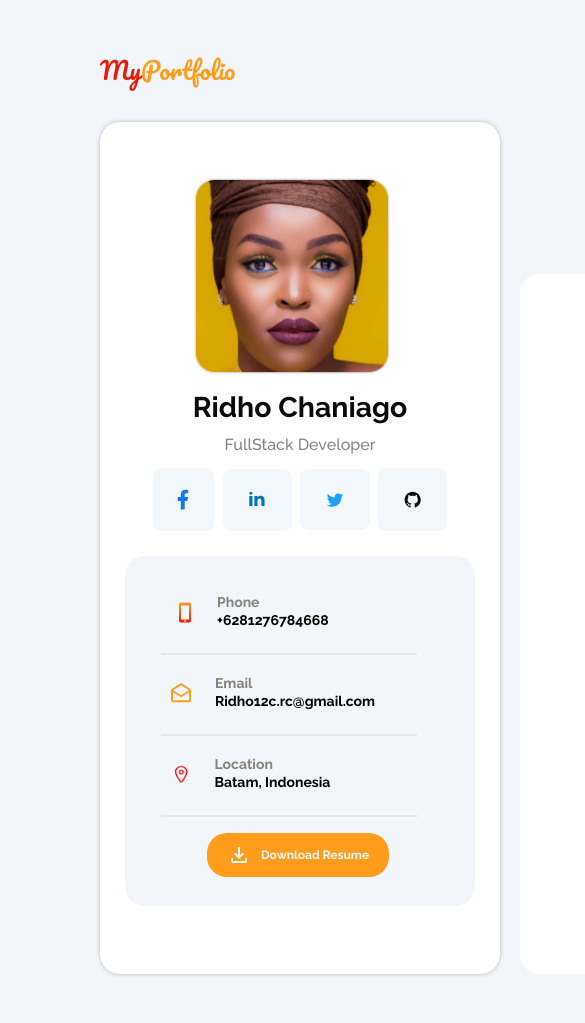
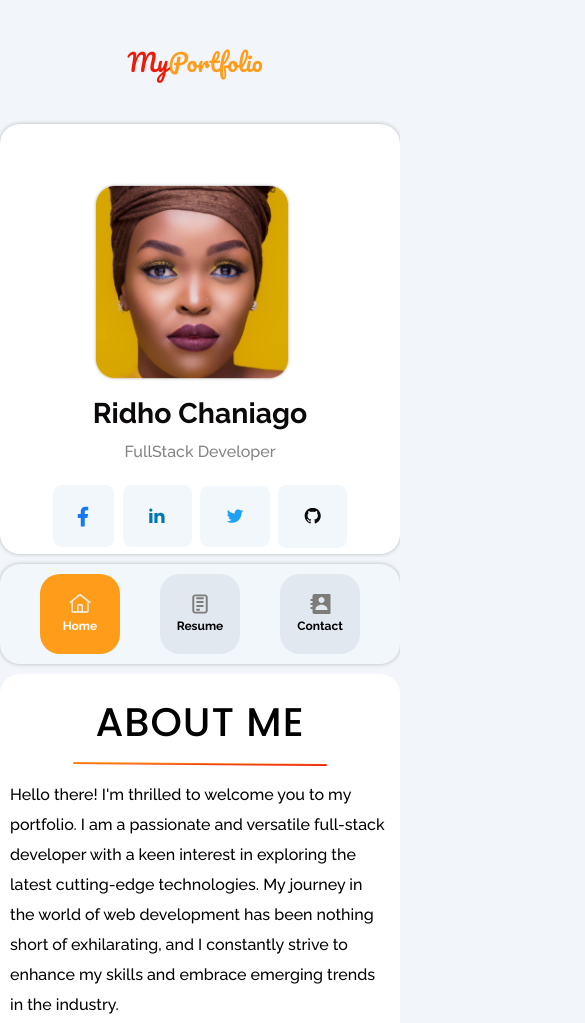
Before and after one commit to ridho-chaniago/assigmentharisenin.com, a website: page src/index.html in a window 390 px wide. Shown: the top 1023 px of the page, 585 px wide, since content can reach past the window. Drawn offline with Linux system fonts and the light colour scheme.

Commit message:
responsive home

```diff
--- a/src/directive.css
+++ b/src/directive.css
@@ -7,6 +7,8 @@
     html{
         font-family:raleway;
         color: black;
+
+        background-color: #F2F5F9;
     }
     h1{
         font-family:poppins;
@@ -43,3 +45,12 @@
 border: 1px solid;
 border-image-source: linear-gradient(180deg, #FD8A18 0%, #EE2C0B 100%);
 }
+.terlihat{
+    margin-top:22.34px;
+    width: 350px;
+    height: 350px;
+    border-radius: 20px;
+    background-color: #F2F5F9;
+    margin-bottom: 66px;
+    justify-content: center;
+}
--- a/src/index.html
+++ b/src/index.html
@@ -17,20 +17,46 @@
 
 </head>
 
-<body>
-    <div class="w-[1440px] h-[1024px] bg-[#f2f5f9] shadow-[0px 4px 4px 0px rgba(0, 0, 0, 0.25)] py-[18px] px-[100px]">
+<body >
+    <div class="max-sm:w-auto max-sm:justify-center max-sm:h-[auto] max-sm:items-center mx-auto  w-[1440px] h-[1024px] bg-[#f2f5f9] shadow-[0px 4px 4px 0px rgba(0, 0, 0, 0.25)] py-[18px] px-[100px]
+    max-sm:p-0 max-sm:m-auto
+    ">
 
-    <header class=" w-[1240] h-[104px] py-[44px] flex flex-shrink-0 items-center justify-between">
+    <header class=" w-[1240] h-[104px] py-[44px] flex flex-shrink-0 items-center justify-between
+    max-sm:px-[20px]
+    max-sm:py-auto
+    max-sm:h-auto
+    max-sm:w-[350px]
+    max-sm:justify-center
+    max-sm:m-auto
+
+
+
+
+    ">
         <!-- logo -->
         <div>
-          <p class="text-[24px] font-[400] py-[20px] font-pacifico text-red">My<span class="text-secondary">Portfolio</span></p>
+          <p class="text-[24px] font-[400] max-sm:py-0 py-[20px] font-pacifico text-red">My<span class="text-secondary">Portfolio</span></p>
         </div>
 
     </header>
 
-    <main class="bg-[#F2F5F9] flex w-[1240px]">
+    <main class="bg-[#F2F5F9] flex w-auto
+    max-sm:flex-col
+    max-sm:w-[400px]
+    max-sm:p-0
+    max-sm:mx-auto
+
+
+
+    ">
         <!-- Profile Card -->
-        <div class="profile-card w-[400px] h-[852px] bg-[#fff] shadow-shadowku shrink-0 rounded-[20px] flex flex-wrap justify-center items-center">
+        <div class=" profile-card w-[400px] h-[852px] bg-[#fff] shadow-shadowku shrink-0 rounded-[20px] flex flex-wrap justify-center items-center
+
+        max-sm:h-[430px]
+        max-sm:w-auto
+
+        ">
             <!-- Profile -->
             <div class="flex-wrap text-center ">
                 <img src="asset/profile-picture.png" alt="foto profile"class=" w-[200px] rounderd-[20px] shrink-0 shadow-[0px 0px 4px 0px rgba(0, 0, 0, 0.25);] justify-center align-middle mt-[52px] ml-[92px] mr-[108px] " >
@@ -85,7 +111,10 @@
             </div>
 
             <!-- contact Card -->
-            <div class="mt-[22.34px] w-[350px] h-[350px] shrink-0 rounded-[20px] bg-[#F2F5F9] justify-center mb-[66px]">
+            <div class="mt-[22.34px] w-[350px] h-[350px] shrink-0 rounded-[20px] bg-[#F2F5F9] justify-center mb-[66px]
+            hidden
+            sm:block
+            ">
 
                  <!-- phone -->
                 <div class="ml-[38px] mt-[33.5px] bg-[#F2F5F9] w-auto h-auto inline-flex items-center gap-[10px]">
@@ -167,7 +196,13 @@
 
          <!-- nav Card -->
         <section>
-            <nav class="w-[503px] h-[100px] rounded-[20px] bg-[#f2f7fc] mt-[42px] mr-[62px] mb-[10px] ml-[275px] shadow-shadowku flex  justify-center items-center" >
+            <nav class="w-[503px] h-[100px] rounded-[20px] bg-[#f2f7fc] mt-[42px] mr-[62px] mb-[10px] ml-[275px] shadow-shadowku flex  justify-center items-center
+            max-sm:ml-0
+            max-sm:mr-0
+            max-sm:mt-[10px]
+            max-sm:w-[400px]
+
+            " >
                 <div class="flex gap-[40px]" >
                     <!-- home  -->
                     <a href="/src/index.html" >
@@ -208,12 +243,31 @@
 
             <!-- about me card  -->
 
-            <div class="bg-[#FFFFFF] w-[820px] h-[700px] ml-[20px] shadow-aboutme rounded-[20px] shrink-0">
-                <div class="mt-[18px] inline-flex items-center gap-[32px]">
+            <div class="bg-[#FFFFFF] w-[820px] h-[700px] ml-[20px] shadow-aboutme rounded-[20px] shrink-0
+            max-sm:m-0
+            max-sm:w-[400px]
+            max-sm:h-auto
+            max-sm:pb-[20px]
 
-                        <p class="py-[10px] ml-[73.5px] w-[212px] flex justify-center items-center gap-[10px] text-[40px] font-[500px] font-poppins  leading-[40px] tracking-[1px]">ABOUT ME</p>
+            ">
+                <div class="mt-[18px] inline-flex items-center gap-[32px]
+                max-sm:flex-col
+                max-sm:gap-[10px]
+                max-sm:items-center
+                max-sm:justify-center
+                max-sm:mx-auto
+                max-sm:w-[400px]
 
-                    <svg xmlns="http://www.w3.org/2000/svg" width="254" height="4" viewBox="0 0 254 4" fill="none">
+
+                ">
+
+                        <p class="py-[10px] ml-[73.5px] w-[212px] flex justify-center items-center gap-[10px] text-[40px] font-[500px] font-poppins  leading-[40px] tracking-[1px]
+                        max-sm:p-[10px]
+                        max-sm:mx-auto
+                        max-sm:w-auto
+                        ">ABOUT ME</p>
+
+                    <svg class="w-auto" xmlns="http://www.w3.org/2000/svg" width="254" height="4" viewBox="0 0 254 4" fill="none">
                         <path d="M1 1L253 3" stroke="url(#paint0_linear_33_72)" stroke-width="2" stroke-linecap="round"/>
                         <defs>
                           <linearGradient id="paint0_linear_33_72" x1="127" y1="1" x2="127" y2="3" gradientUnits="userSpaceOnUse">
@@ -223,7 +277,9 @@
                         </defs>
                       </svg>
                 </div>
-                <p class=" w-auto h-auto mt-[14px] ml-[71px] mr-[55px] inline-flex px-[10px] justify-center items-center font-medium leading-[30px] text-[16px]">
+                <p class=" w-auto h-auto mt-[14px] ml-[71px] mr-[55px] inline-flex px-[10px] justify-center items-center font-medium leading-[30px] text-[16px]
+                max-sm:mx-0
+                ">
                     Hello there! I'm thrilled to welcome you to my portfolio. I am a passionate and versatile
                     full-stack developer with a keen interest in exploring the latest cutting-edge technologies.
                     My journey in the world of web development has been nothing short of exhilarating, and
@@ -231,11 +287,19 @@
                 </p>
 
                 <!-- about subheading  -->
-                <div class=" ml-[71px] mt-[16px] inline-flex items-center p-[10px] justify-center">
-                        <span class=" w-[212px] text-[32px] font-medium font-poppins  leading-[40px] tracking-[0.8px] ">What I do!</span>
+                <div class=" ml-[71px] mt-[16px] inline-flex items-center p-[10px] justify-center
+                max-sm:m-auto
+                max-sm:w-[400px]
+                ">
+                        <span class=" w-[212px] text-[32px] font-medium font-poppins  leading-[40px] tracking-[0.8px] max-sm:w-0auto ">What I do!</span>
                 </div>
                 <!-- web app  -->
-                <div class="ml-[73px] mt-[18px] gap-[27px] flex ">
+                <div class="ml-[73px] mt-[18px] gap-[27px] flex
+                max-sm:flex-col
+                max-sm:m-auto
+                max-sm:items-center
+
+                ">
                     <div class="w-[333px] h-[169px] rounded-[20px] bg-[#FFEBD1] justify-center items-center flex ">
                         <div class="p-[10px] w-[303px] h-auto flex flex-col items-start ">
                             <div class="flex gap-[10px] justify-center items-center" >
@@ -286,7 +350,15 @@ shape the future together.
                 </div>
 
                 <!-- ui/ux designing mentorship  -->
-                <div class="ml-[73px] mt-[27px] gap-[27px] flex ">
+                <div class="ml-[73px] mt-[27px] gap-[27px] flex
+                max-sm:flex-col-reverse
+                max-sm:mx-auto
+                max-sm:mt-[27px]
+                max-sm:mb-[20px]
+
+                max-sm:items-center
+
+                ">
                     <div class="w-[333px] h-[169px] rounded-[20px] bg-[#F2F7FC] justify-center items-center flex ">
                         <div class="p-[10px] w-[303px] h-auto flex flex-col items-start ">
                             <div class="flex gap-[13px] justify-center items-center" >
@@ -341,6 +413,3 @@ shape the future together.
     </div>
 </body>
 </html>
-
-<!--
-Saved profilePicture to public/images/profile-picture.png and copied path to clipboard -->
--- a/tailwind.config.js
+++ b/tailwind.config.js
@@ -23,6 +23,7 @@ module.exports = {
       },
 
 
+
     },
   },
   plugins: [],
```
Also changed, not shown: src/ContactPage.html (+3 -1 lines), src/ResumePage.html (+30 -6 lines), dist/tailwind.css. Lines whose indentation alone changed are shown as unchanged.
